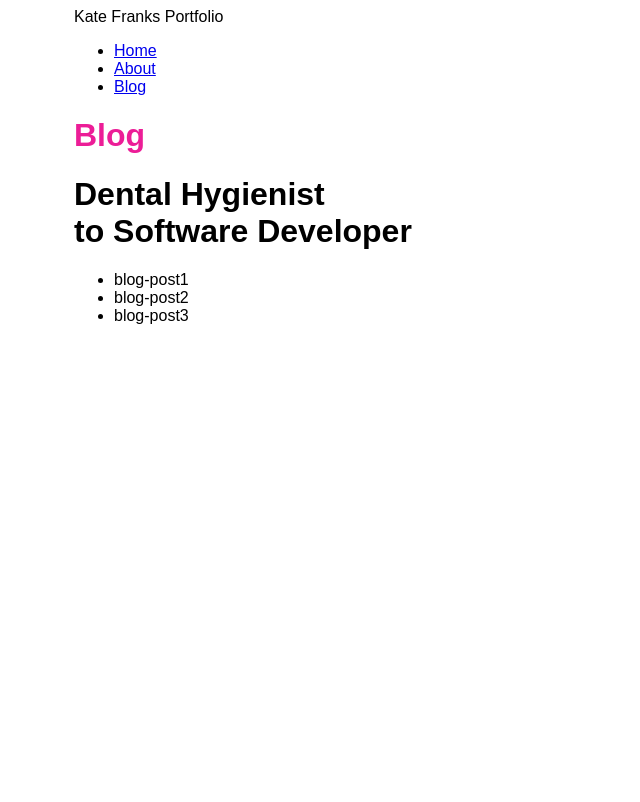
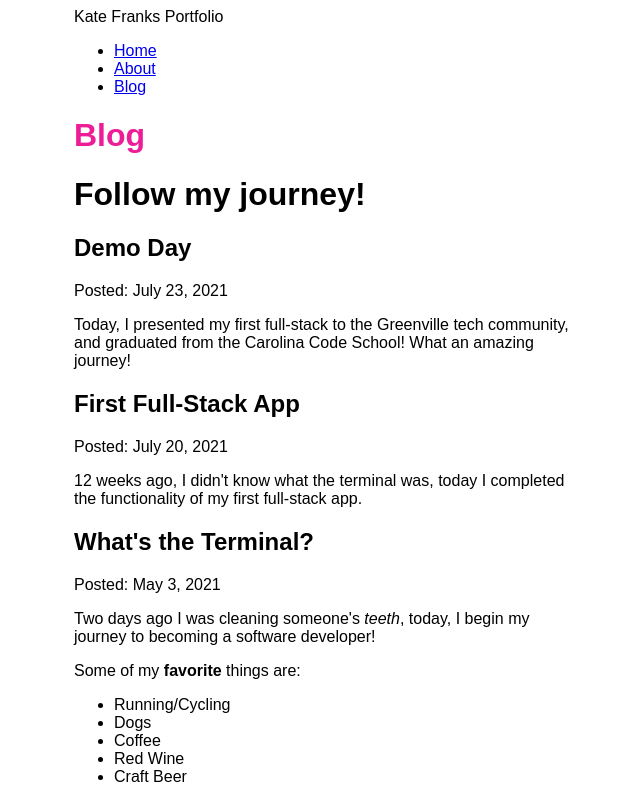
Before and after one commit to katefranks/kate-franks-portfolio, a Gatsby site: page /blog in a window 1280 px wide. Shown: the whole page, without its empty margins (316-956 px from the left). Built offline with nearby package versions, Linux system fonts and the light colour scheme; Gatsby itself is replaced by a stand-in of ours.

Commit message:
implemented MDXRenderer

```diff
--- a/blog/blog-post1.mdx
+++ b/blog/blog-post1.mdx
@@ -0,0 +1,14 @@
+---
+title: "What's the Terminal?"
+date: "2021-05-03"
+---
+
+Two days ago I was cleaning someone's *teeth*, today, I begin my journey to becoming a software developer!
+
+Some of my **favorite** things are:
+
+* Running/Cycling
+* Dogs
+* Coffee
+* Red Wine
+* Craft Beer
--- a/blog/blog-post2.mdx
+++ b/blog/blog-post2.mdx
@@ -0,0 +1,6 @@
+---
+title: "First Full-Stack App"
+date: "2021-07-20"
+---
+
+12 weeks ago, I didn't know what the terminal was, today I completed the functionality of my first full-stack app.
--- a/blog/blog-post3.mdx
+++ b/blog/blog-post3.mdx
@@ -0,0 +1,6 @@
+---
+title: "Demo Day"
+date: "2021-07-23"
+---
+
+Today, I presented my first full-stack to the Greenville tech community, and graduated from the Carolina Code School! What an amazing journey!
--- a/gatsby-config.js
+++ b/gatsby-config.js
@@ -14,5 +14,6 @@ module.exports = {
         path: `${__dirname}/blog`,
       }
     },
+    "gatsby-plugin-mdx",
   ],
 };
--- a/package.json
+++ b/package.json
@@ -15,9 +15,12 @@
     "clean": "gatsby clean"
   },
   "dependencies": {
+    "@mdx-js/mdx": "^1.6.22",
+    "@mdx-js/react": "^1.6.22",
     "gatsby": "^3.10.2",
     "gatsby-plugin-gatsby-cloud": "^2.11.0",
     "gatsby-plugin-image": "^1.11.0",
+    "gatsby-plugin-mdx": "^2.11.0",
     "gatsby-plugin-sharp": "^3.11.0",
     "gatsby-source-filesystem": "^3.11.0",
     "react": "^17.0.1",
--- a/src/pages/blog.js
+++ b/src/pages/blog.js
@@ -1,29 +1,37 @@
 import * as React from 'react'
 import { graphql } from 'gatsby'
+import { MDXRenderer } from 'gatsby-plugin-mdx'
 import Layout from '../components/layout'
 
 const BlogPage = ({ data }) => {
   return (
     <Layout pageTitle="Blog">
-      <h1>Dental Hygienist <br/>to Software Developer</h1>
-      <ul>
+      <h1>Follow my journey!</h1>
       {
-        data.allFile.nodes.map(node => (
-          <li key={node.name}>
-            {node.name}
-          </li>
+        data.allMdx.nodes.map((node) => (
+          <article key={node.id}>
+            <h2>{node.frontmatter.title}</h2>
+            <p>Posted: {node.frontmatter.date}</p>
+            <MDXRenderer>
+              {node.body}
+            </MDXRenderer>
+          </article>
         ))
       }
-      </ul>
     </Layout>
   )
 }
 
 export const query = graphql`
   query {
-    allFile {
+    allMdx(sort: {fields: frontmatter___date, order: DESC}) {
       nodes {
-        name
+        frontmatter {
+          date(formatString: "MMMM D, YYYY")
+          title
+        }
+        id
+        body
       }
     }
   }
```
Also changed, not shown: 1 other file.
